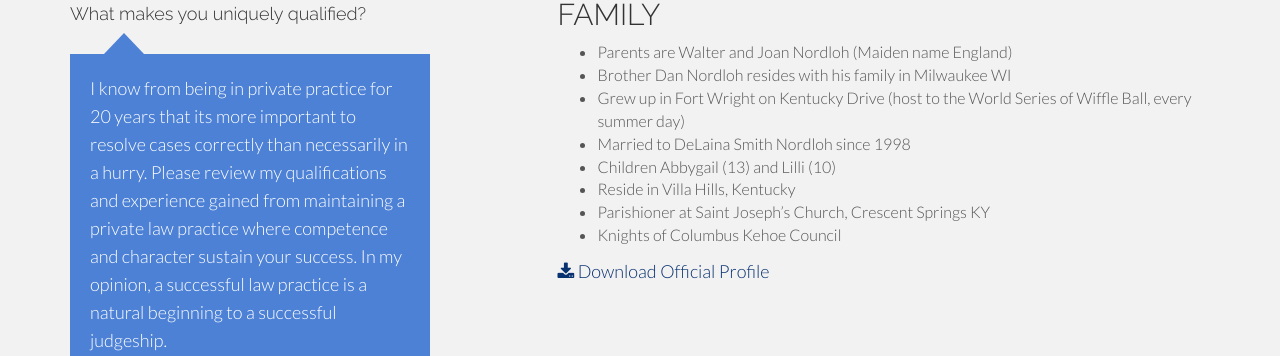
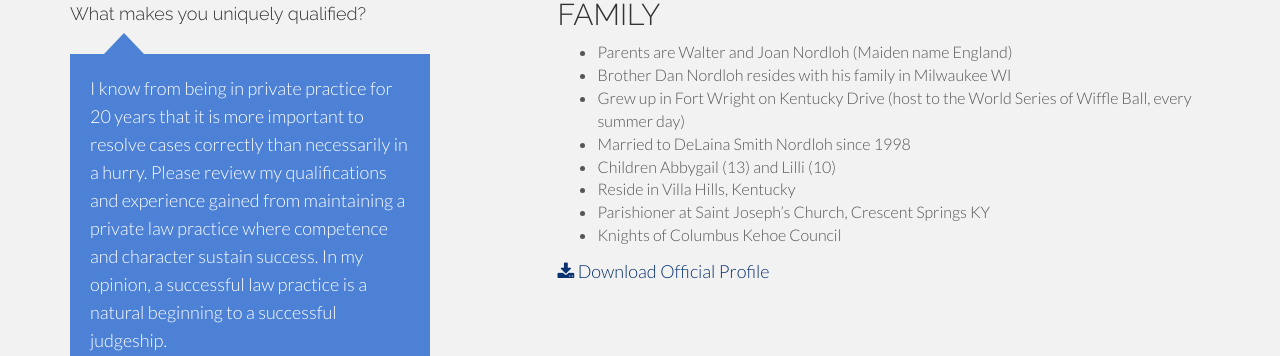
Before and after one commit to NORDLOHFORJUDGE/NordlohForJudge, a Jekyll site: the page built from index.html, in a window 1280 px wide and 900 px high, scrolled down 2756 px. Shown: the part 183-539 px from the top of the window. Built offline with Jekyll 4.4.1, drawn with Linux system fonts in a browser that asks for light colours; Markdown is read by kramdown in place of the engine named in the settings; comment, search, counter and statistics services are not loaded.

Commit message:
Updated profile-question-2.md

```diff
--- a/_includes/profile-question-2.md
+++ b/_includes/profile-question-2.md
@@ -1 +1 @@
-I know from being in private practice for 20 years that its more important to resolve cases correctly than necessarily in a hurry.  Please review my qualifications and experience gained from maintaining a private law practice where competence and character sustain your success.  In my opinion, a successful law practice is a natural beginning to a successful judgeship.
+I know from being in private practice for 20 years that it is more important to resolve cases correctly than necessarily in a hurry.  Please review my qualifications and experience gained from maintaining a private law practice where competence and character sustain success.  In my opinion, a successful law practice is a natural beginning to a successful judgeship.
```
